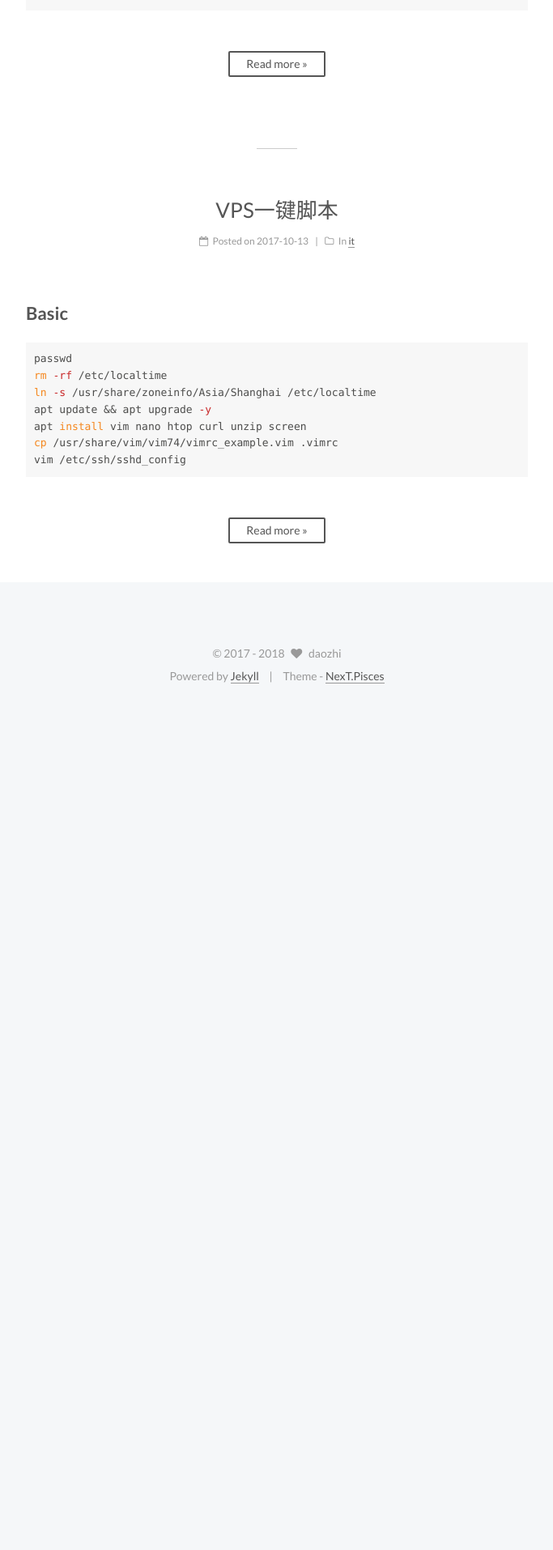
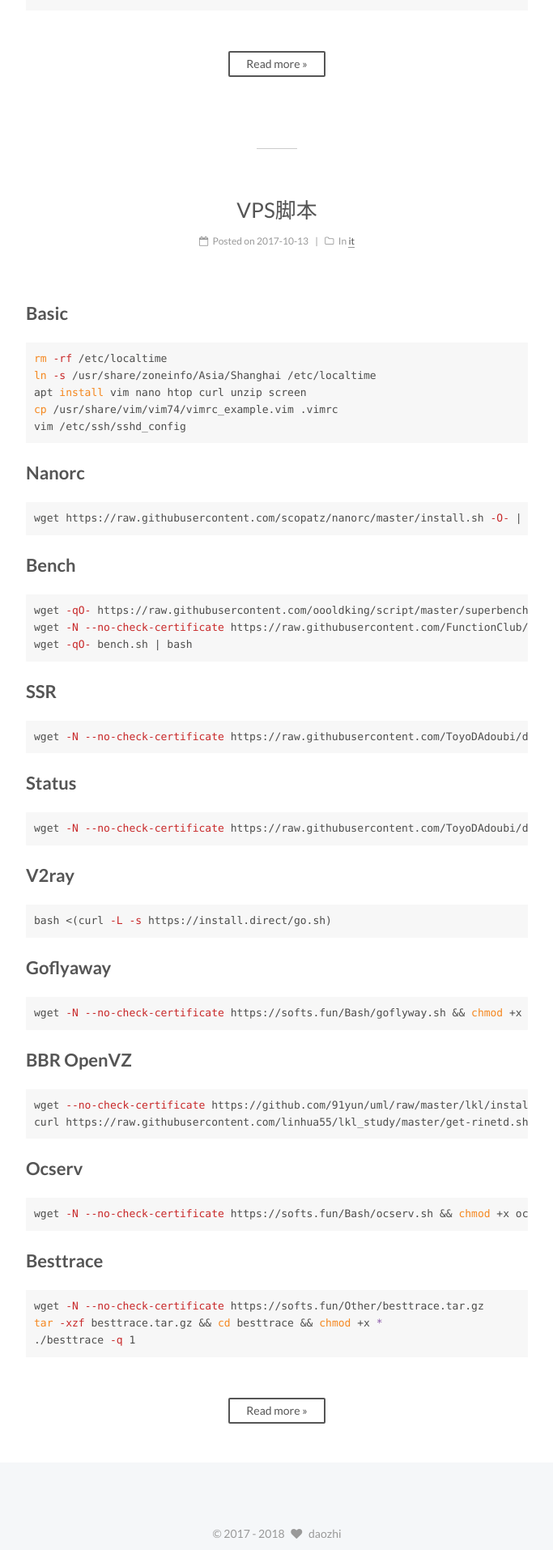
Before and after one commit to xiaolugo/xiaolugo.github.io, a Jekyll site: the page built from index.html, in a window 1280 px wide. Shown: the part 3613-5527 px from the top of the page at 81% size, without its empty margins (428-1111 px from the left). Built offline with Jekyll 4.4.1, drawn with Linux system fonts in a browser that asks for light colours; the list of posts is cut into pages by our own code; before the commit the page ends 4482 px from its top, so only the background shows below that.

Commit message:
Update and rename 2017-10-13-vps-scripts.md to 2017-10-13-vps脚本.md

````diff
--- a/_posts/2017-10-13-vps-scripts.md
+++ b/_posts/2017-10-13-vps脚本.md
@@ -1,5 +1,5 @@
 ---
-title: VPS一键脚本
+title: VPS脚本
 layout: post
 tags:
   - vps
@@ -8,16 +8,12 @@ category: it
 
 # Basic
 ```bash
-passwd
 rm -rf /etc/localtime
 ln -s /usr/share/zoneinfo/Asia/Shanghai /etc/localtime
-apt update && apt upgrade -y
 apt install vim nano htop curl unzip screen
 cp /usr/share/vim/vim74/vimrc_example.vim .vimrc
 vim /etc/ssh/sshd_config
 ```
-<!-- more -->
-
 # Nanorc
 ```bash
 wget https://raw.githubusercontent.com/scopatz/nanorc/master/install.sh -O- | sh
@@ -36,11 +32,6 @@ wget -N --no-check-certificate https://raw.githubusercontent.com/ToyoDAdoubi/dou
 ```bash
 wget -N --no-check-certificate https://raw.githubusercontent.com/ToyoDAdoubi/doubi/master/status.sh && chmod +x status.sh
 ```
-# LNMP
-```bash
-screen -S lnmp
-wget -c http://soft.vpser.net/lnmp/lnmp1.4.tar.gz && tar zxf lnmp1.4.tar.gz && cd lnmp1.4 && ./install.sh
-```
 # V2ray
 ```bash
 bash <(curl -L -s https://install.direct/go.sh)
@@ -54,10 +45,6 @@ wget -N --no-check-certificate https://softs.fun/Bash/goflyway.sh && chmod +x go
 wget --no-check-certificate https://github.com/91yun/uml/raw/master/lkl/install.sh && bash install.sh
 curl https://raw.githubusercontent.com/linhua55/lkl_study/master/get-rinetd.sh | bash
 ```
-# Adbyby
-```bash
-wget -N --no-check-certificate https://softs.fun/Bash/adbyby.sh && chmod +x adbyby.sh && bash adbyby.sh
-```
 # Ocserv
 ```bash
 wget -N --no-check-certificate https://softs.fun/Bash/ocserv.sh && chmod +x ocserv.sh && bash ocserv.sh
````
